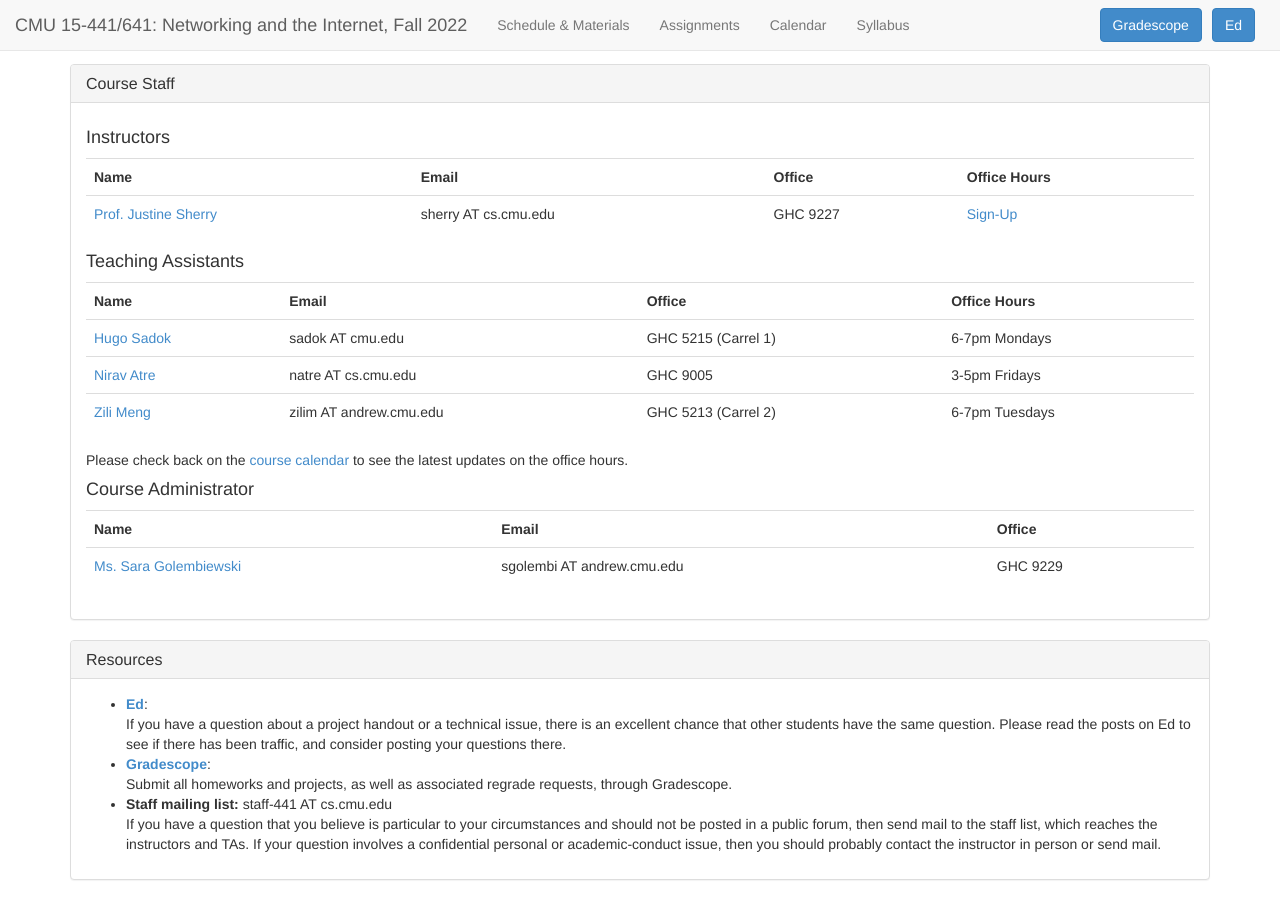
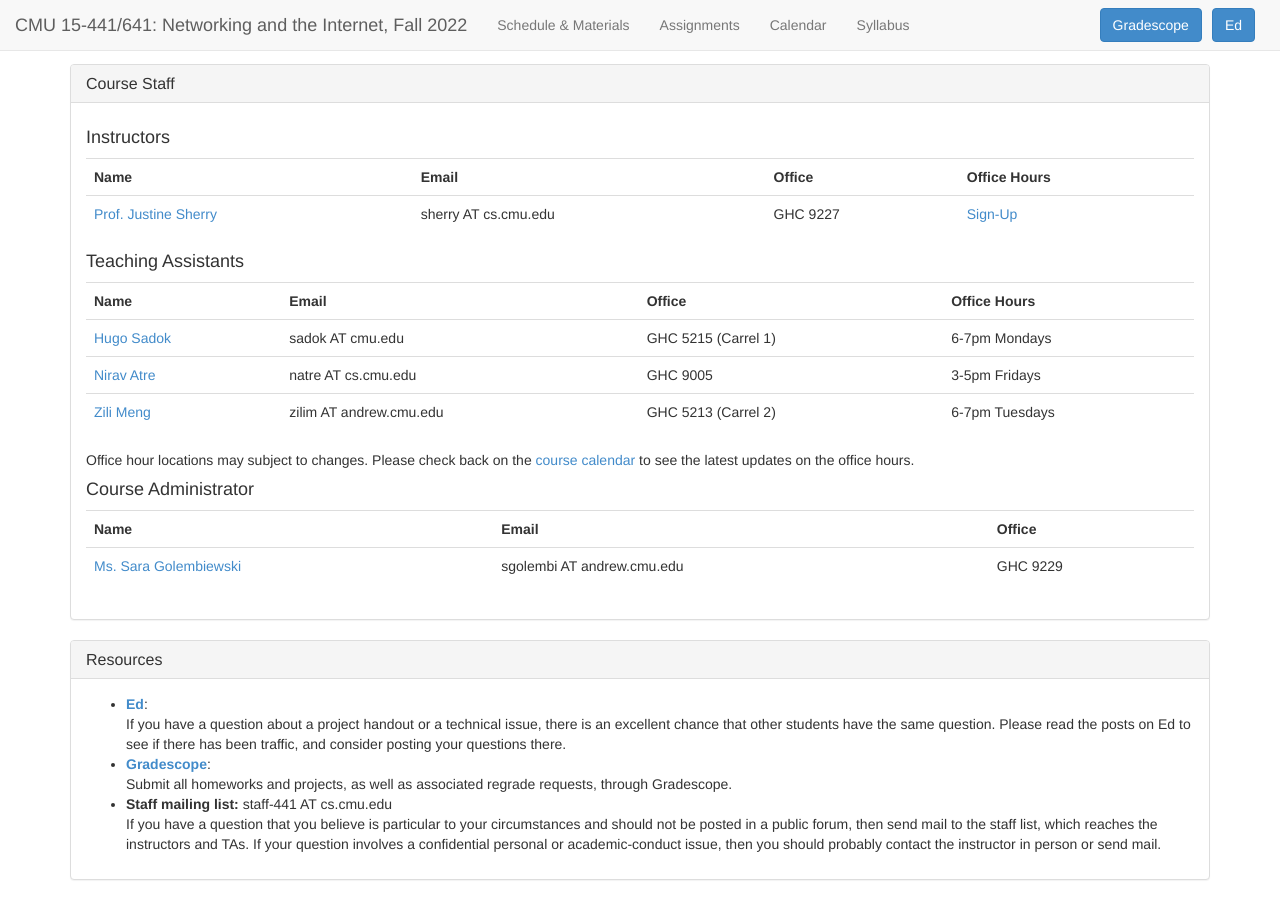
Before and after one commit to computer-networks/fa22, a Jekyll site: the page built from index.html, in a window 1280 px wide and 900 px high, scrolled down 507 px. Built offline with Jekyll 4.4.1, drawn with Linux system fonts in a browser that asks for light colours.

Commit message:
Reminder: office hours may subject to changes

```diff
--- a/index.html
+++ b/index.html
@@ -105,7 +105,7 @@
       </tr>
       </table>
 
-      Please check back on the <a href="calendar.html">course calendar</a> to see the latest updates on the office hours.
+      Office hour locations may subject to changes. Please check back on the <a href="calendar.html">course calendar</a> to see the latest updates on the office hours.
 
       <h4>Course Administrator</h4>
       <table class="table">
```
